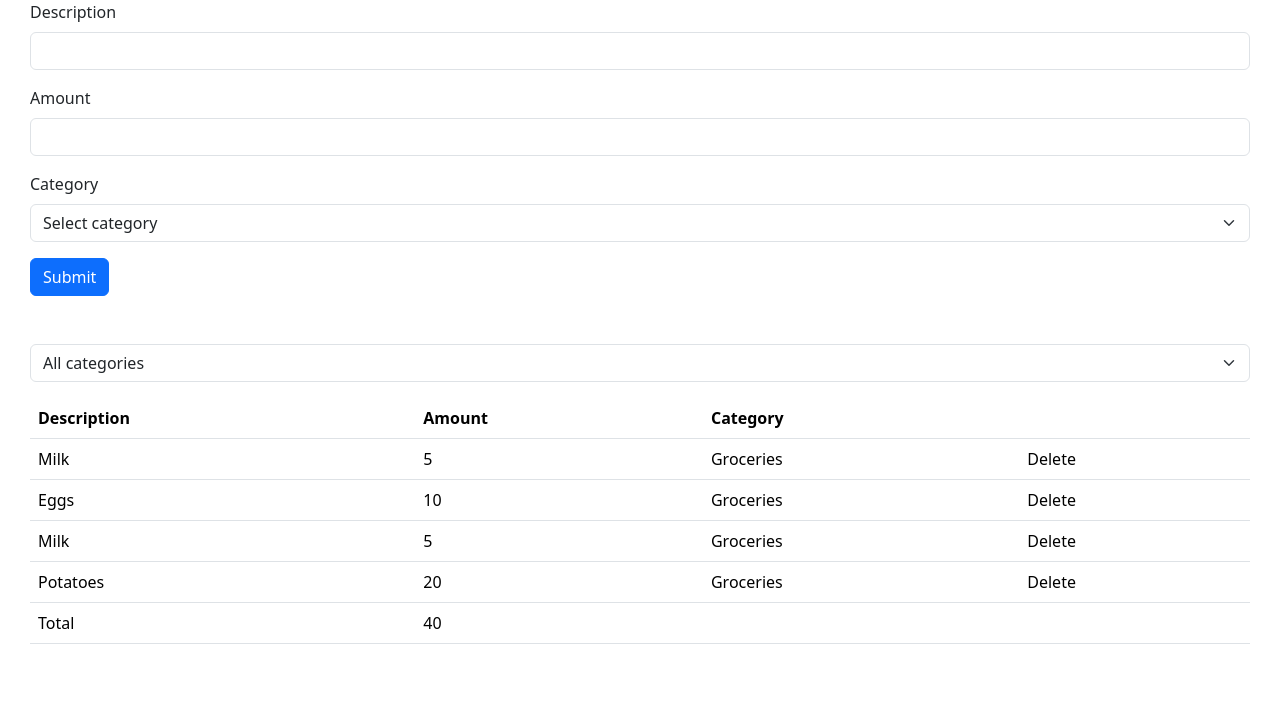
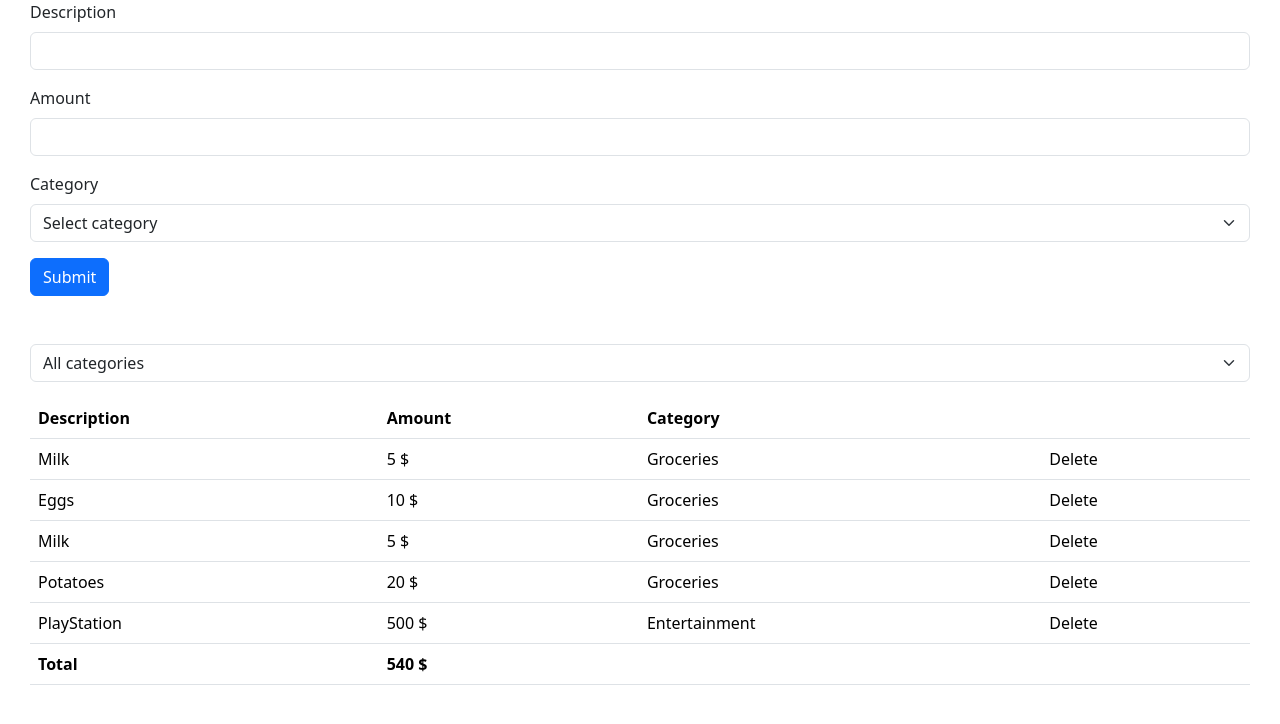
Before and after one commit to petritmekuli/react-part1, a React (Vite) app: page / in a window 1280 px wide. Shown: the top 724 px of the page. Built offline with nearby package versions, Linux system fonts and the light colour scheme.

Commit message:
feat(product): add filter products featuer

```diff
--- a/src/components/ProductsList.tsx
+++ b/src/components/ProductsList.tsx
@@ -1,23 +1,31 @@
+import { useState } from "react";
 import { Product } from "../App";
 
 interface Props {
   products: Product[];
 }
 function ProductsList({ products }: Props) {
+  const [category, setCategory] = useState("");
+
+  let productsToBeDisplayed =
+    category === ""
+      ? products
+      : products.filter((p) => p.category === category);
+
   return (
     <div className="mt-5">
       <div className="mb-3">
         <select
           id="category"
           name="category"
-          //   value={form.category}
-          //   onChange={handleChange}
+          value={category}
+          onChange={(e) => setCategory(e.target.value)}
           className="form-select"
         >
           <option value="">All categories</option>
-          <option value="1">Groceries</option>
-          <option value="2">Utilities</option>
-          <option value="3">Entertainment</option>
+          <option value="Groceries">Groceries</option>
+          <option value="Utilities">Utilities</option>
+          <option value="Entertainment">Entertainment</option>
         </select>
       </div>
       <table className="table">
@@ -30,21 +38,22 @@ function ProductsList({ products }: Props) {
           </tr>
         </thead>
         <tbody>
-          {products.map((p) => (
+          {productsToBeDisplayed.map((p) => (
             <tr>
               <td>{p.description}</td>
-              <td>{p.amount}</td>
+              <td>{p.amount} $</td>
               <td>{p.category}</td>
               <td>Delete</td>
             </tr>
           ))}
           <tr>
-            <td>Total</td>
-            <td>
-              {products.reduce((total, product) => {
+            <th>Total</th>
+            <th>
+              {productsToBeDisplayed.reduce((total, product) => {
                 return total + product.amount;
-              }, 0)}
-            </td>
+              }, 0)}{" "}
+              $
+            </th>
             <td></td>
             <td></td>
           </tr>
--- a/src/data.ts
+++ b/src/data.ts
@@ -3,4 +3,5 @@ export const productsData = [
   { description: "Eggs", amount: 10, category: "Groceries" },
   { description: "Milk", amount: 5, category: "Groceries" },
   { description: "Potatoes", amount: 20, category: "Groceries" },
+  { description: "PlayStation", amount: 500, category: "Entertainment" },
 ];
```
